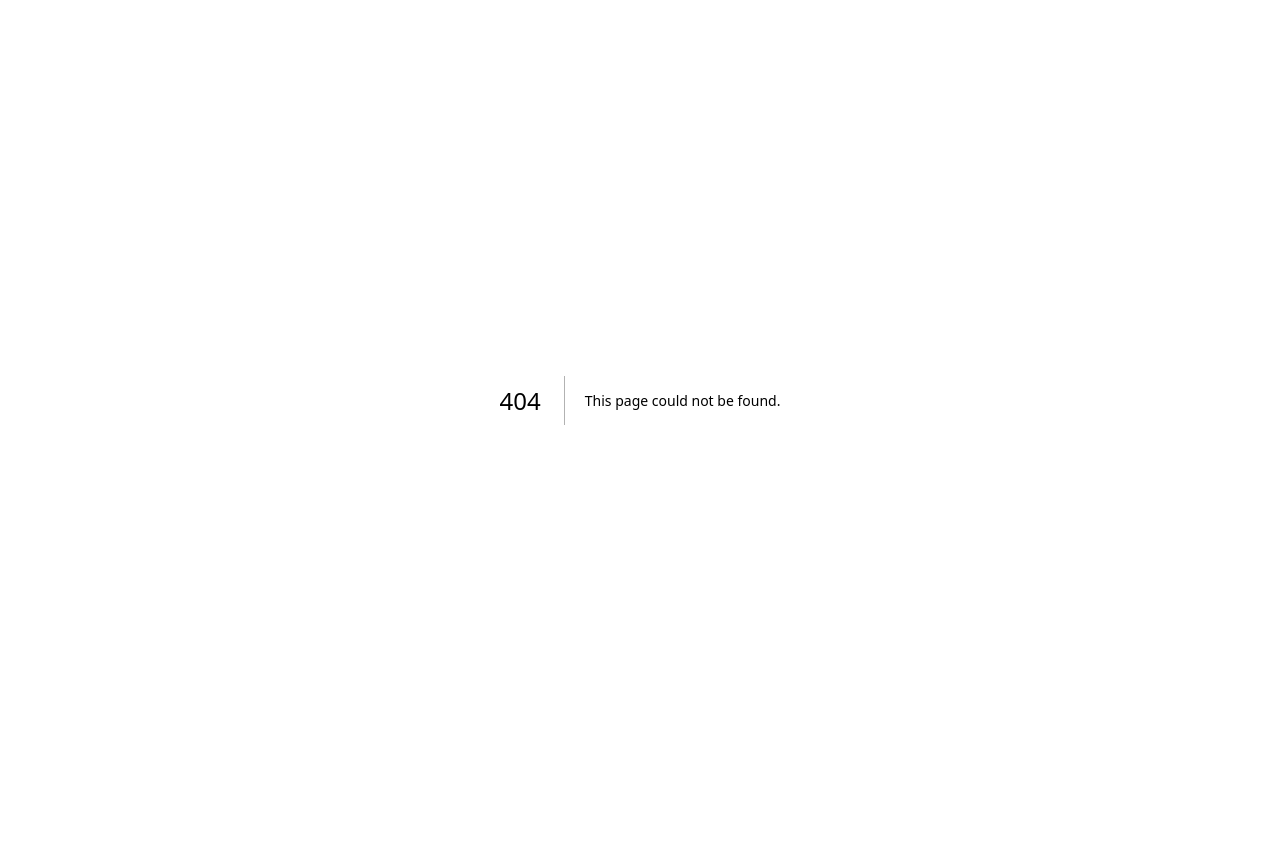
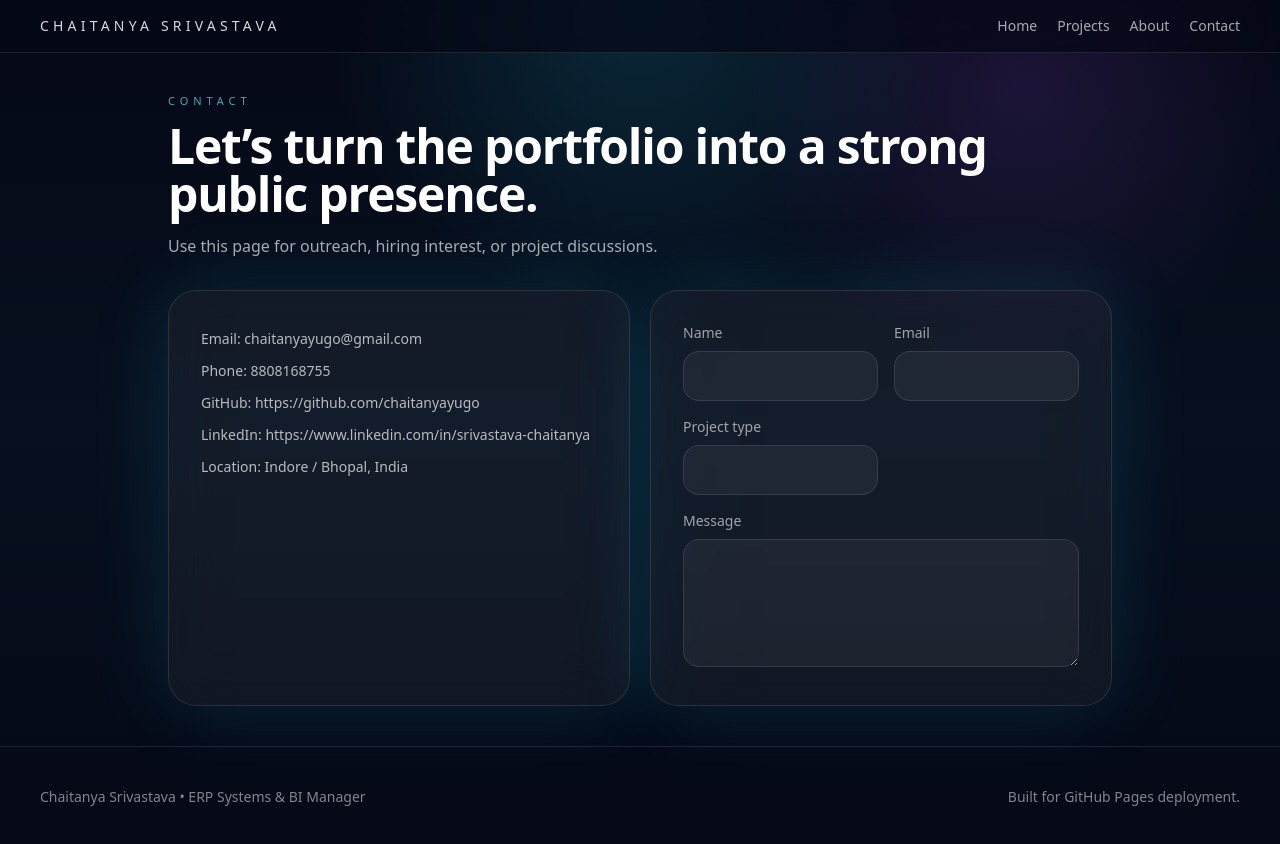
Before and after one commit to chaitanyayugo/Portfolio, a Next.js app: page /chaitanya-portfolio/contact in a window 1280 px wide. Before the commit this address had no page. Shown: the top 844 px of the page. Before the commit the page ends 800 px from the top, so only its background shows below. Built offline with nearby package versions, Linux system fonts and the light colour scheme.

Commit message:
Create page.tsx

```diff
--- /dev/null
+++ b/app/contact/page.tsx
@@ -0,0 +1,47 @@
+import { SiteShell } from "@/components/SiteShell";
+import { SectionHeading } from "@/components/SectionHeading";
+import { BentoCard } from "@/components/BentoCard";
+import { site } from "@/lib/site";
+
+export default function ContactPage() {
+  return (
+    <SiteShell>
+      <main className="mx-auto max-w-5xl px-5 py-10 md:px-10">
+        <SectionHeading
+          eyebrow="Contact"
+          title="Let’s turn the portfolio into a strong public presence."
+          description="Use this page for outreach, hiring interest, or project discussions."
+        />
+        <div className="grid gap-5 md:grid-cols-2">
+          <BentoCard className="p-6 md:p-8">
+            <p className="text-sm leading-8 text-white/70">
+              Email: {site.email}
+              <br />
+              Phone: {site.phone}
+              <br />
+              GitHub: {site.github}
+              <br />
+              LinkedIn: {site.linkedin}
+              <br />
+              Location: {site.location}
+            </p>
+          </BentoCard>
+          <BentoCard className="p-6 md:p-8">
+            <div className="grid gap-4">
+              {["Name", "Email", "Project type", "Message"].map((field, idx) => (
+                <div key={field} className={idx === 3 ? "md:col-span-2" : ""}>
+                  <label className="mb-2 block text-sm text-white/60">{field}</label>
+                  {field === "Message" ? (
+                    <textarea className="min-h-32 w-full rounded-2xl border border-white/10 bg-white/5 px-4 py-3 outline-none transition focus:border-cyan-300/40" />
+                  ) : (
+                    <input className="w-full rounded-2xl border border-white/10 bg-white/5 px-4 py-3 outline-none transition focus:border-cyan-300/40" />
+                  )}
+                </div>
+              ))}
+            </div>
+          </BentoCard>
+        </div>
+      </main>
+    </SiteShell>
+  );
+}
```
